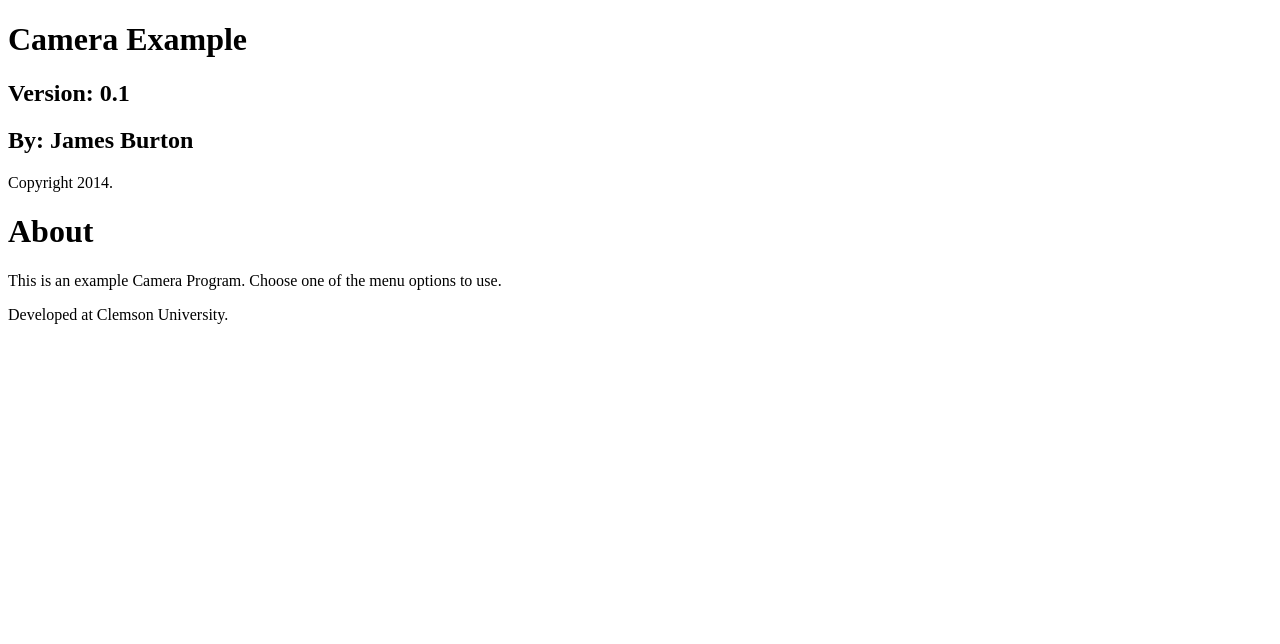
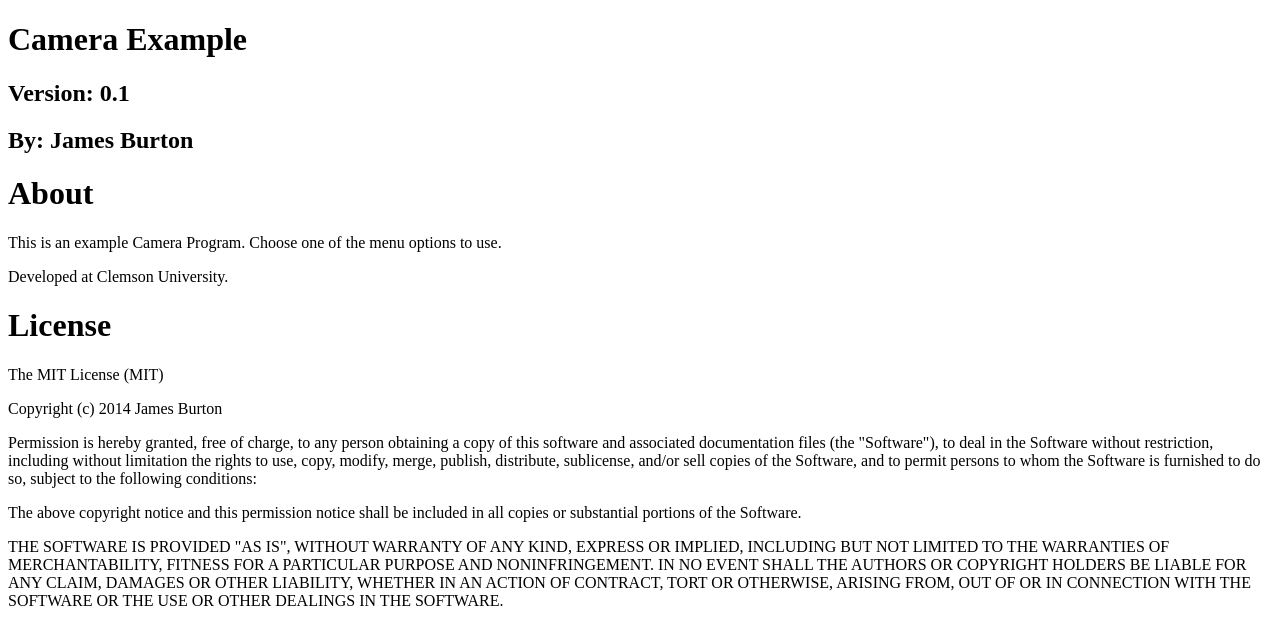
Before and after one commit to jdburton/Camera-Example, a plain HTML site: page assets/about.html in a window 1280 px wide. Drawn offline with Linux system fonts and the light colour scheme.

Commit message:
Add doxyfile and update about page.

```diff
--- a/assets/about.html
+++ b/assets/about.html
@@ -8,12 +8,36 @@
 <h1>Camera Example</h1>
 <h2>Version: 0.1</h2>
 <h2>By: James Burton</h2>
-Copyright 2014.
+
 <h1>About</h1>
 <p>
 This is an example Camera Program. Choose one of the menu options to use.
 <p>
 Developed at Clemson University.
+<p>
+<h1>License</h1>
+<p>
+The MIT License (MIT)
+<p>
+Copyright (c) 2014 James Burton
+<p>
+Permission is hereby granted, free of charge, to any person obtaining a copy
+of this software and associated documentation files (the "Software"), to deal
+in the Software without restriction, including without limitation the rights
+to use, copy, modify, merge, publish, distribute, sublicense, and/or sell
+copies of the Software, and to permit persons to whom the Software is
+furnished to do so, subject to the following conditions:
+<p>
+The above copyright notice and this permission notice shall be included in all
+copies or substantial portions of the Software.
+<p>
+THE SOFTWARE IS PROVIDED "AS IS", WITHOUT WARRANTY OF ANY KIND, EXPRESS OR
+IMPLIED, INCLUDING BUT NOT LIMITED TO THE WARRANTIES OF MERCHANTABILITY,
+FITNESS FOR A PARTICULAR PURPOSE AND NONINFRINGEMENT. IN NO EVENT SHALL THE
+AUTHORS OR COPYRIGHT HOLDERS BE LIABLE FOR ANY CLAIM, DAMAGES OR OTHER
+LIABILITY, WHETHER IN AN ACTION OF CONTRACT, TORT OR OTHERWISE, ARISING FROM,
+OUT OF OR IN CONNECTION WITH THE SOFTWARE OR THE USE OR OTHER DEALINGS IN THE
+SOFTWARE.
 
 </body>
 </html>
```
Also changed, not shown: 2 other files.
